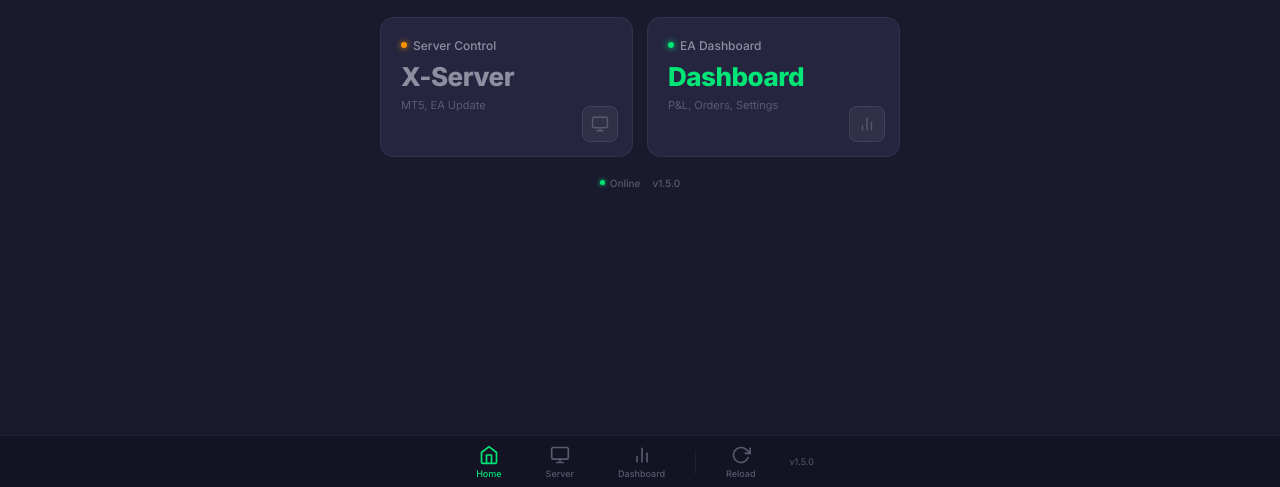
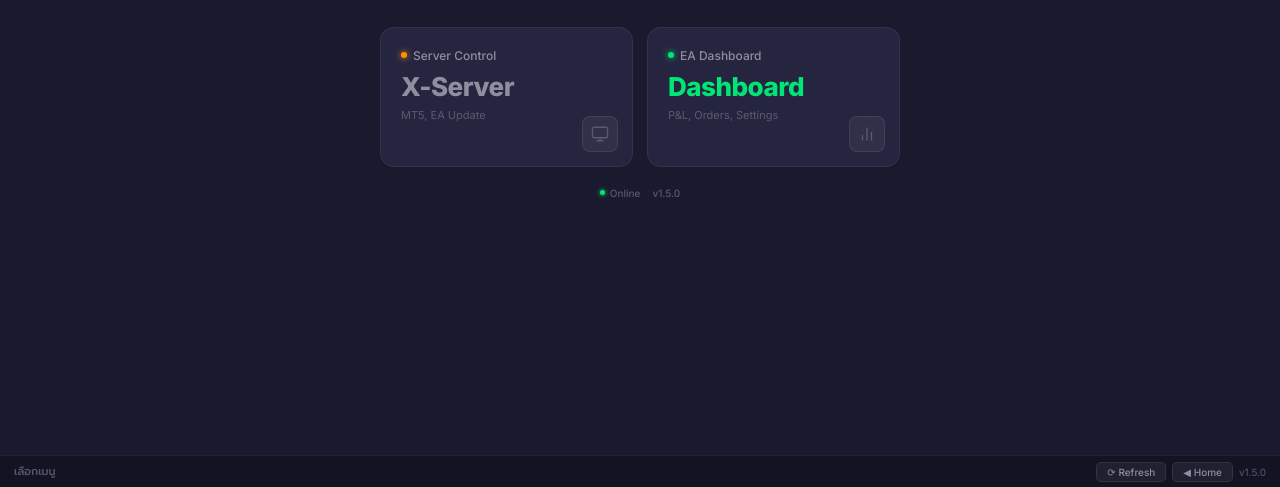
Before and after one commit to somkid2042-star/EA_DASHBOARD_WEB, a website: page X-Dashbord/mac-app/src/index.html in a window 1280 px wide. Shown: the part 313-800 px from the top of the page. Drawn offline with Linux system fonts and the light colour scheme.

Commit message:
ui: revert bottom bar to simple style

```diff
--- a/X-Dashbord/mac-app/src/index.html
+++ b/X-Dashbord/mac-app/src/index.html
@@ -211,75 +211,54 @@
       background: var(--bg);
     }
 
-    /* ===== Bottom Nav Bar ===== */
-    .navbar {
-      height: 52px;
+    /* ===== Bottom Bar ===== */
+    .bottombar {
+      height: 32px;
       background: rgba(20, 20, 36, 0.95);
       backdrop-filter: blur(12px);
       border-top: 1px solid rgba(255, 255, 255, 0.06);
       display: flex;
       align-items: center;
-      justify-content: center;
-      gap: 8px;
-      padding: 0 20px;
+      justify-content: space-between;
+      padding: 0 14px;
       z-index: 100;
       flex-shrink: 0;
       -webkit-app-region: no-drag;
     }
 
-    .nav-btn {
-      display: flex;
-      flex-direction: column;
-      align-items: center;
-      gap: 3px;
-      padding: 6px 18px;
-      background: none;
-      border: none;
-      cursor: pointer;
-      border-radius: 8px;
-      transition: all 0.15s;
+    .bar-status {
+      font-size: 11px;
+      color: var(--text3);
+      font-weight: 500;
     }
 
-    .nav-btn:hover {
-      background: rgba(255, 255, 255, 0.06);
+    .bar-actions {
+      display: flex;
+      gap: 6px;
+      align-items: center;
     }
 
-    .nav-btn:active {
-      transform: scale(0.95);
-    }
-
-    .nav-btn svg {
-      width: 20px;
-      height: 20px;
-      color: var(--text3);
-    }
-
-    .nav-btn span {
-      font-size: 9px;
+    .bar-btn {
+      padding: 3px 10px;
+      background: rgba(255, 255, 255, 0.06);
+      border: 1px solid rgba(255, 255, 255, 0.08);
+      border-radius: 5px;
+      color: var(--text2);
+      font-size: 10px;
       font-weight: 500;
-      color: var(--text3);
+      cursor: pointer;
+      transition: all 0.15s;
       font-family: 'Inter', sans-serif;
     }
 
-    .nav-btn.active svg {
-      color: var(--green);
+    .bar-btn:hover {
+      background: rgba(255, 255, 255, 0.1);
+      color: var(--text);
     }
 
-    .nav-btn.active span {
-      color: var(--green);
-    }
-
-    .nav-sep {
-      width: 1px;
-      height: 24px;
-      background: rgba(255, 255, 255, 0.06);
-      margin: 0 4px;
-    }
-
-    .nav-ver {
-      font-size: 9px;
+    .bar-ver {
+      font-size: 10px;
       color: var(--text3);
-      padding: 0 8px;
     }
 
     /* ===== Animations ===== */
@@ -370,44 +349,14 @@
   <!-- Content iframe -->
   <iframe id="content-frame"></iframe>
 
-  <!-- Bottom Nav Bar -->
-  <div class="navbar">
-    <button class="nav-btn active" id="nav-home" onclick="goHome()">
-      <svg viewBox="0 0 24 24" fill="none" stroke="currentColor" stroke-width="2" stroke-linecap="round"
-        stroke-linejoin="round">
-        <path d="M3 9l9-7 9 7v11a2 2 0 01-2 2H5a2 2 0 01-2-2z" />
-        <polyline points="9 22 9 12 15 12 15 22" />
-      </svg>
-      <span>Home</span>
-    </button>
-    <button class="nav-btn" id="nav-server" onclick="openPage('server')">
-      <svg viewBox="0 0 24 24" fill="none" stroke="currentColor" stroke-width="2" stroke-linecap="round"
-        stroke-linejoin="round">
-        <rect x="2" y="3" width="20" height="14" rx="2" />
-        <path d="M8 21h8" />
-        <path d="M12 17v4" />
-      </svg>
-      <span>Server</span>
-    </button>
-    <button class="nav-btn" id="nav-dashboard" onclick="openPage('dashboard')">
-      <svg viewBox="0 0 24 24" fill="none" stroke="currentColor" stroke-width="2" stroke-linecap="round"
-        stroke-linejoin="round">
-        <path d="M18 20V10" />
-        <path d="M12 20V4" />
-        <path d="M6 20v-6" />
-      </svg>
-      <span>Dashboard</span>
-    </button>
-    <div class="nav-sep"></div>
-    <button class="nav-btn" onclick="refreshPage()">
-      <svg viewBox="0 0 24 24" fill="none" stroke="currentColor" stroke-width="2" stroke-linecap="round"
-        stroke-linejoin="round">
-        <polyline points="23 4 23 10 17 10" />
-        <path d="M20.49 15a9 9 0 11-2.12-9.36L23 10" />
-      </svg>
-      <span>Reload</span>
-    </button>
-    <span class="nav-ver">v1.5.0</span>
+  <!-- Bottom Bar -->
+  <div class="bottombar">
+    <span class="bar-status" id="bottom-status">เลือกเมนู</span>
+    <div class="bar-actions">
+      <button class="bar-btn" onclick="refreshPage()">⟳ Refresh</button>
+      <button class="bar-btn" onclick="goHome()">◀ Home</button>
+      <span class="bar-ver">v1.5.0</span>
+    </div>
   </div>
 
   <script>
@@ -417,25 +366,18 @@
       server: 'https://x-server.xea.dpdns.org',
       dashboard: 'https://xea.dpdns.org'
     };
-
-    function setActiveNav(id) {
-      document.querySelectorAll('.nav-btn').forEach(b => b.classList.remove('active'));
-      if (id) document.getElementById(id).classList.add('active');
-    }
+    const LABELS = { server: 'Server Control', dashboard: 'EA Dashboard' };
 
     function openPage(type) {
       currentPage = type;
       document.getElementById('content-frame').src = URLS[type];
       document.getElementById('content-frame').style.display = 'block';
       document.getElementById('main-page').style.display = 'none';
-      setActiveNav('nav-' + type);
+      document.getElementById('bottom-status').textContent = LABELS[type];
     }
 
     function refreshPage() {
-      if (currentPage) {
-        const f = document.getElementById('content-frame');
-        f.src = f.src;
-      }
+      if (currentPage) { const f = document.getElementById('content-frame'); f.src = f.src; }
     }
 
     function goHome() {
@@ -443,7 +385,7 @@
       document.getElementById('content-frame').style.display = 'none';
       document.getElementById('content-frame').src = '';
       document.getElementById('main-page').style.display = 'flex';
-      setActiveNav('nav-home');
+      document.getElementById('bottom-status').textContent = 'เลือกเมนู';
     }
 
     document.addEventListener('keydown', (e) => {
```
